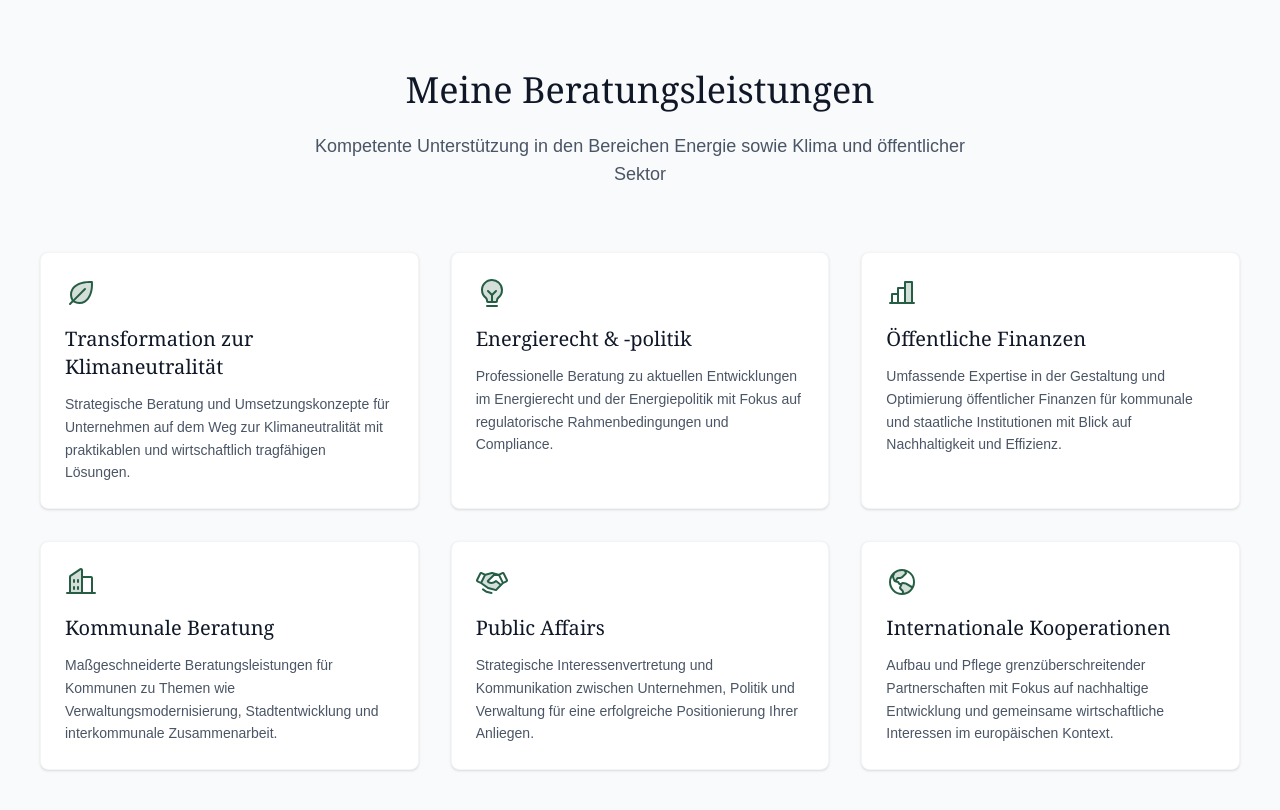
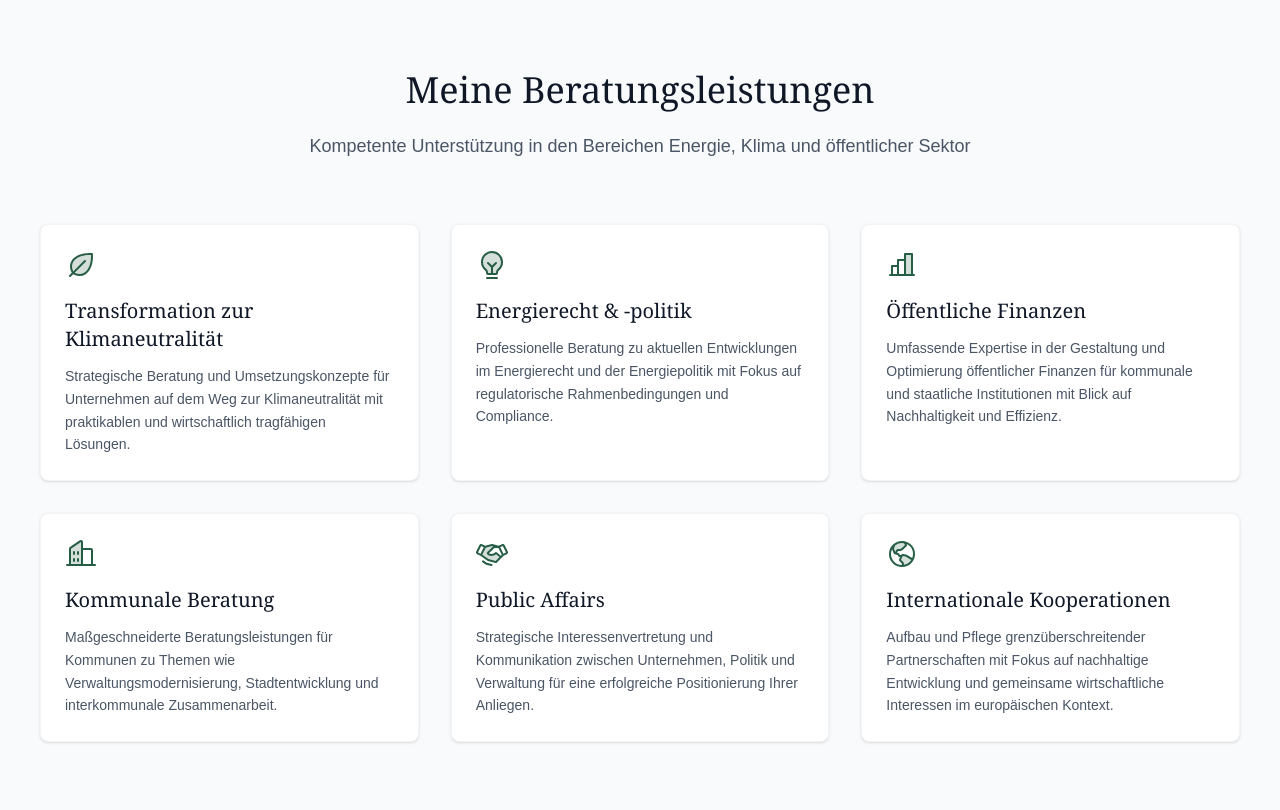
Before and after one commit to fled-dev/jabconsulting-web, a Next.js app: page / in a window 1280 px wide. Shown: the part 2260-3070 px from the top of the page. Built offline with nearby package versions, Linux system fonts and the light colour scheme.

Commit message:
Update Services.tsx

```diff
--- a/src/components/sections/Services.tsx
+++ b/src/components/sections/Services.tsx
@@ -114,7 +114,7 @@ export default function Services() {
             Meine Beratungsleistungen
           </h2>
           <p className="text-lg text-gray-600 dark:text-gray-300">
-            Kompetente Unterstützung in den Bereichen Energie sowie Klima und
+            Kompetente Unterstützung in den Bereichen Energie, Klima und
             öffentlicher Sektor
           </p>
         </motion.div>
```
